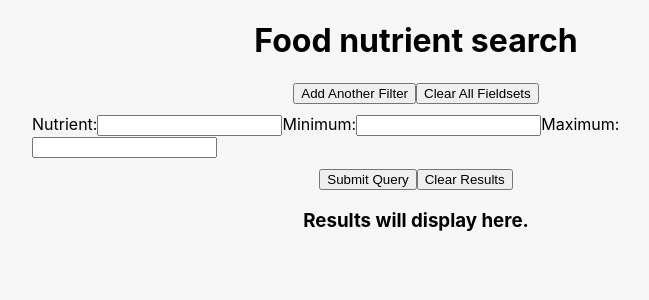
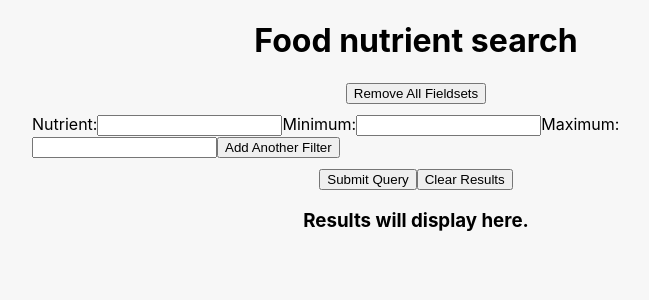
Before and after one commit to fsiino/food-nutrition-express, a React (Create React App) app in the folder client/: page / in a window 1280 px wide. Shown: the top 300 px of the page, without its empty margins (224-873 px from the left). Built offline with nearby package versions, Linux system fonts and the light colour scheme.

Commit message:
Add $and operator to express route

```diff
--- a/client/src/components/Form.jsx
+++ b/client/src/components/Form.jsx
@@ -32,7 +32,8 @@ const Form = () => {
     setErrors([])
   }
 
-  const addNewFieldset = () => {
+  const addNewFieldset = (e) => {
+    e.preventDefault();
     let fieldsetsCopy = fieldsets.slice();
     fieldsetsCopy.push(newFieldset)
     setFieldsets(fieldsetsCopy)
@@ -95,8 +96,7 @@ const Form = () => {
   return (
     <>
       <div className="buttons-wrapper">
-        <button onClick={() => addNewFieldset()}>Add Another Filter</button>
-        <button onClick={() => clearAllFields()}>Clear All Fieldsets</button>
+        <button onClick={clearAllFields}>Remove All Fieldsets</button>
       </div>
       <form onSubmit={handleSubmit}>
         <div className="fieldsets-wrapper">
@@ -126,6 +126,7 @@ const Form = () => {
                     onKeyPress={handleEnterKey}
                   />
                 </label>
+                {i === 0 ? <button onClick={addNewFieldset}>Add Another Filter</button> : null}
                 {i > 0 ? <input type="submit" onClick={(e, i) => removeFieldset(e,i)} value="Remove Fieldset" /> : null}
               </div>
             )
--- a/client/src/components/Results.jsx
+++ b/client/src/components/Results.jsx
@@ -15,7 +15,7 @@ const Results = ({loadedFoods, isLoading, notFound, errors}) => {
   } else {
     return <h3>Results will display here.</h3>
   }
-
+//TODO: make results a grid, food on left, nutrients on right
 }
 
 export default Results;
```
Also changed, not shown: 1 other file (tests, documents, lock files or other folders).
